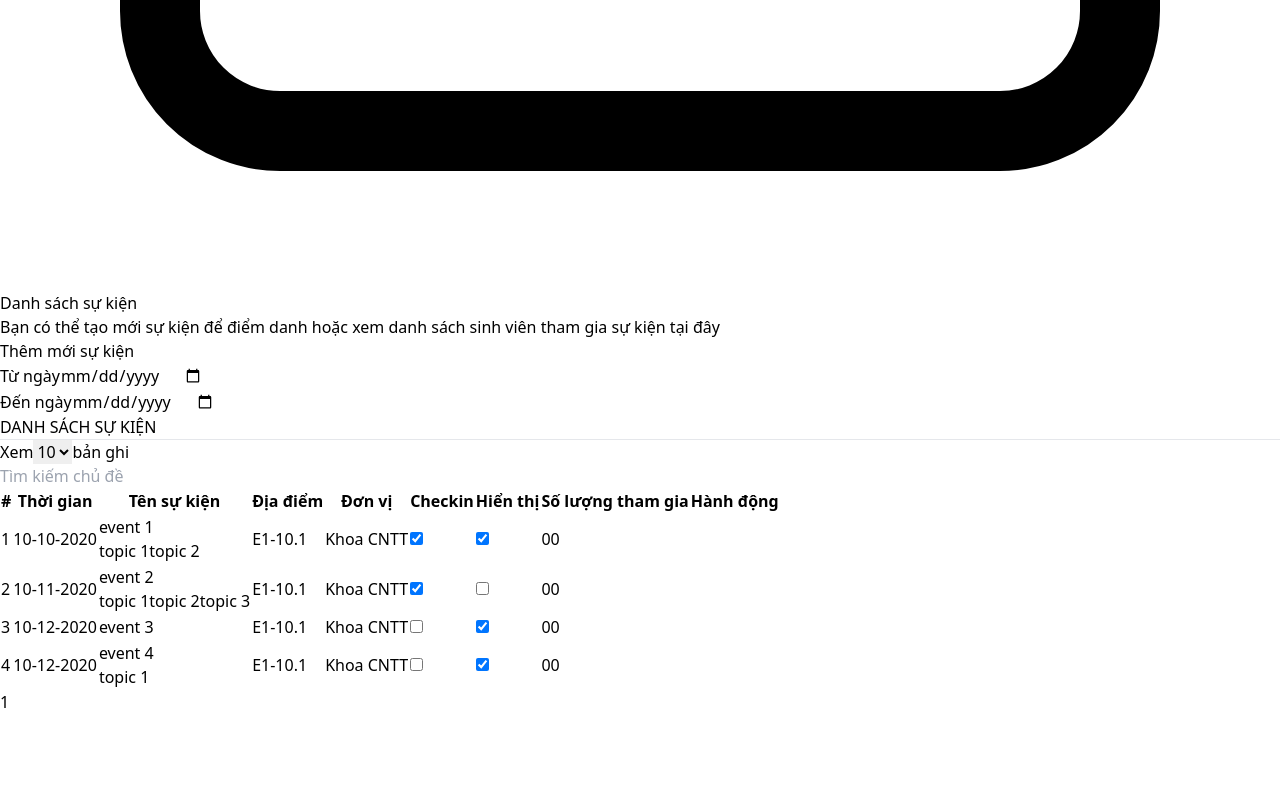
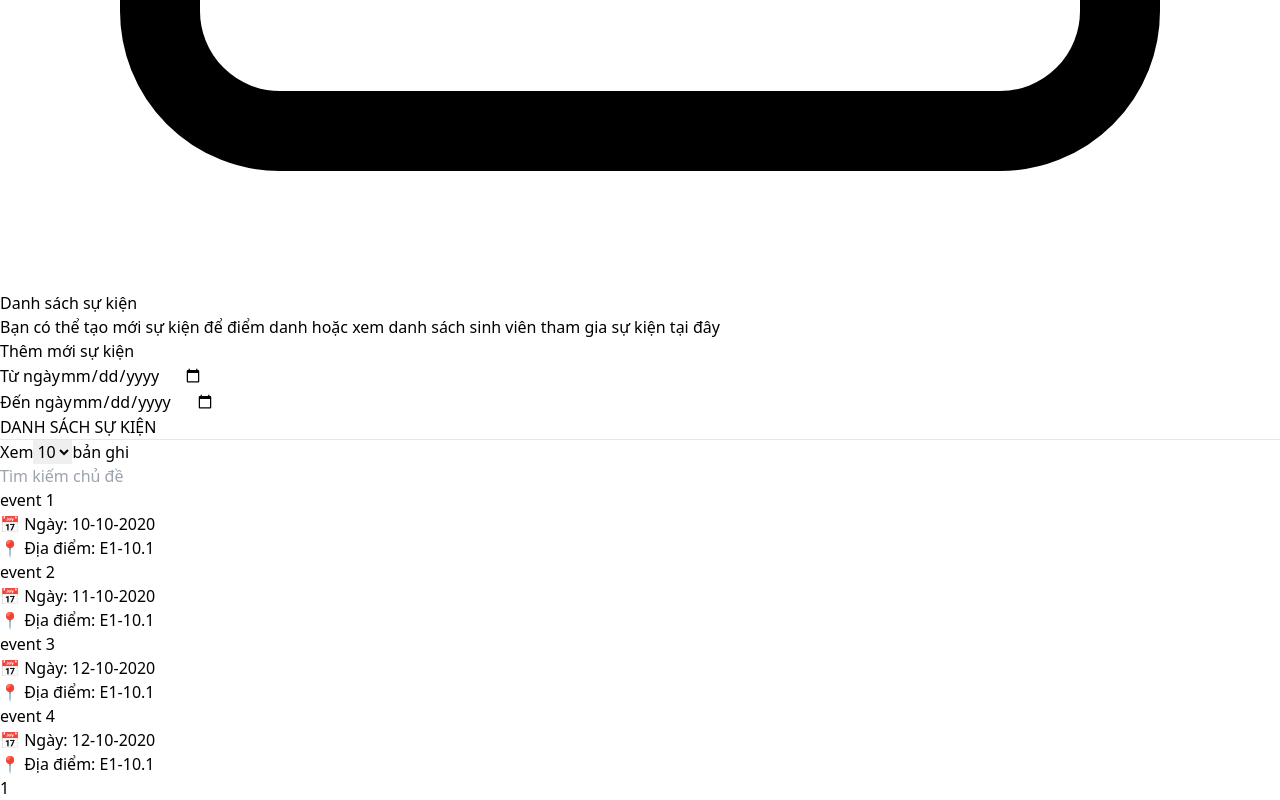
Before and after one commit to kh4n9/hutech-event-frontend, a React (Vite) app: page /colab/event in a window 1280 px wide. Shown: the part 10737-11537 px from the top of the page. Before the commit the page ends 11451 px from the top, so only its background shows below. Built offline with nearby package versions, Linux system fonts and the light colour scheme.

Commit message:
colabEvent

```diff
--- a/src/pages/Colab/Content/Event/index.jsx
+++ b/src/pages/Colab/Content/Event/index.jsx
@@ -143,9 +143,9 @@ const Event = () => {
   };
 
   // Xử lý sửa sự kiện
-  const handleEditEvent = () => {
-    setShowEditEvent(true);
-  };
+  // const handleEditEvent = () => {
+  //   setShowEditEvent(true);
+  // };
 
   const handleCloseEditEvent = () => {
     setShowEditEvent(false);
@@ -245,136 +245,25 @@ const Event = () => {
             className="rounded-md border-2 p-2"
           />
         </div>
-        <table className="mt-4 w-full">
-          <thead>
-            <tr>
-              <th className="text-left">#</th>
-              <th className="text-left">Thời gian</th>
-              <th className="text-left">Tên sự kiện</th>
-              <th className="text-left">Địa điểm</th>
-              <th className="text-left">Đơn vị</th>
-              {/* checkin là switch checkbox input */}
-              <th className="text-left">Checkin</th>
-              {/* Hiển thị là switch checkbox input */}
-              <th className="text-left">Hiển thị</th>
-              {/* Số lượng tham gia */}
-              <th className="text-left">Số lượng tham gia</th>
-              <th className="text-left">Hành động</th>
-            </tr>
-          </thead>
-          <tbody>
-            {tableData.map((item) => (
-              <tr
-                key={item.id}
-                className="border-y-2 border-gray-200 hover:bg-gray-100"
-              >
-                <td>{item.id}</td>
-                <td>{dayjs(item.time).format("DD-MM-YYYY")}</td>
-                <td>
-                  <div>
-                    {item.title}
-                    <div className="mt-2 flex space-x-1">
-                      {item.topic.map((topic) => (
-                        <span
-                          key={topic.id}
-                          className="rounded-full bg-gray-500 p-0 px-1 text-[12px] text-white"
-                        >
-                          {topic.name}
-                        </span>
-                      ))}
-                    </div>
-                  </div>
-                </td>
-                <td>{item.location}</td>
-                <td>{item.hostBy}</td>
-                {/* checkin là switch checkbox input customize lại kiểu checkbox là nút switch bật tắt */}
-                <td>
-                  <input
-                    className="h-7 w-14"
-                    type="checkbox"
-                    checked={item.allowCheckin}
-                  />
-                </td>
-                {/* Hiển thị là switch checkbox input */}
-                <td>
-                  <input
-                    className="h-7 w-14 rounded-full"
-                    type="checkbox"
-                    checked={!item.hidden}
-                  />
-                </td>
-                {/* Số lượng checkin / tổng số người đăng ký */}
-                <td>
-                  <label className="rounded-md bg-blue-500 p-1 text-white transition-all duration-300 ease-in-out hover:bg-blue-700">
-                    {item.checkin}
-                  </label>
-                  <label className="ml-2 rounded-md bg-red-500 p-1 text-white transition-all duration-300 ease-in-out hover:bg-red-700">
-                    {item.register}
-                  </label>
-                </td>
-                <td>
-                  <button
-                    onClick={handleEditEvent}
-                    className="rounded-md bg-blue-500 p-1 text-white transition-all duration-300 ease-in-out hover:bg-blue-700"
-                  >
-                    <svg
-                      xmlns="http://www.w3.org/2000/svg"
-                      fill="none"
-                      viewBox="0 0 24 24"
-                      strokeWidth={1.5}
-                      stroke="currentColor"
-                      className="size-6"
+        <div className="mt-4 grid grid-cols-4 gap-4">
+                    {tableData.map((event) => (
+                    <Link
+                      key={event.id}
+                      to={`/colab/event/${event.title}`}
+                      className="rounded-lg bg-gradient-to-r from-cyan-400 to-blue-400 p-4 text-white shadow-lg transition-transform duration-300 hover:scale-105"
                     >
-                      <path
-                        strokeLinecap="round"
-                        strokeLinejoin="round"
-                        d="m16.862 4.487 1.687-1.688a1.875 1.875 0 1 1 2.652 2.652L10.582 16.07a4.5 4.5 0 0 1-1.897 1.13L6 18l.8-2.685a4.5 4.5 0 0 1 1.13-1.897l8.932-8.931Zm0 0L19.5 7.125M18 14v4.75A2.25 2.25 0 0 1 15.75 21H5.25A2.25 2.25 0 0 1 3 18.75V8.25A2.25 2.25 0 0 1 5.25 6H10"
-                      />
-                    </svg>
-                  </button>
-                  <button className="ml-2 rounded-md bg-green-500 p-1 text-white hover:bg-green-700">
-                    <Link to={`/colab/event/${item.id}`}>
-                      <svg
-                        xmlns="http://www.w3.org/2000/svg"
-                        fill="none"
-                        viewBox="0 0 24 24"
-                        strokeWidth={1.5}
-                        stroke="currentColor"
-                        className="size-6"
-                      >
-                        <path
-                          strokeLinecap="round"
-                          strokeLinejoin="round"
-                          d="M19.5 14.25v-2.625a3.375 3.375 0 0 0-3.375-3.375h-1.5A1.125 1.125 0 0 1 13.5 7.125v-1.5a3.375 3.375 0 0 0-3.375-3.375H8.25m5.231 13.481L15 17.25m-4.5-15H5.625c-.621 0-1.125.504-1.125 1.125v16.5c0 .621.504 1.125 1.125 1.125h12.75c.621 0 1.125-.504 1.125-1.125V11.25a9 9 0 0 0-9-9Zm3.75 11.625a2.625 2.625 0 1 1-5.25 0 2.625 2.625 0 0 1 5.25 0Z"
-                        />
-                      </svg>
+                      <h2 className="text-lg font-semibold uppercase">{event.title}</h2>
+                      <p className="mt-2 text-sm">
+                        <span className="font-semibold">📅 Ngày: </span>
+                        {event.time.split(" ")[0]}
+                      </p>
+                      <p className="mt-1 text-sm">
+                        <span className="font-semibold">📍 Địa điểm: </span>
+                        {event.location}
+                      </p>
                     </Link>
-                  </button>
-
-                  {/* <button
-                    onClick={handleDeleteEvent}
-                    className="ml-2 rounded-md bg-red-500 p-1 text-white transition-all duration-300 ease-in-out hover:bg-red-700"
-                  >
-                    <svg
-                      xmlns="http://www.w3.org/2000/svg"
-                      fill="none"
-                      viewBox="0 0 24 24"
-                      strokeWidth={1.5}
-                      stroke="currentColor"
-                      className="size-6"
-                    >
-                      <path
-                        strokeLinecap="round"
-                        strokeLinejoin="round"
-                        d="m14.74 9-.346 9m-4.788 0L9.26 9m9.968-3.21c.342.052.682.107 1.022.166m-1.022-.165L18.16 19.673a2.25 2.25 0 0 1-2.244 2.077H8.084a2.25 2.25 0 0 1-2.244-2.077L4.772 5.79m14.456 0a48.108 48.108 0 0 0-3.478-.397m-12 .562c.34-.059.68-.114 1.022-.165m0 0a48.11 48.11 0 0 1 3.478-.397m7.5 0v-.916c0-1.18-.91-2.164-2.09-2.201a51.964 51.964 0 0 0-3.32 0c-1.18.037-2.09 1.022-2.09 2.201v.916m7.5 0a48.667 48.667 0 0 0-7.5 0"
-                      />
-                    </svg>
-                  </button> */}
-                </td>
-              </tr>
-            ))}
-          </tbody>
-        </table>
+                  ))}
+        </div>
         <div className="mt-4 flex">
           {page > 1 && (
             <button
```
